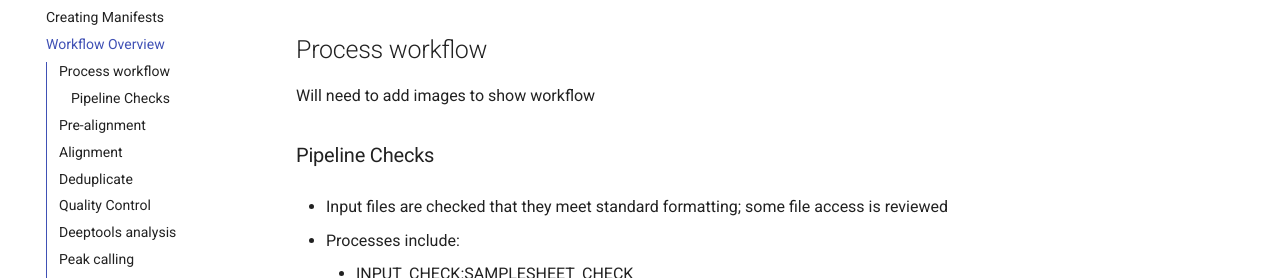
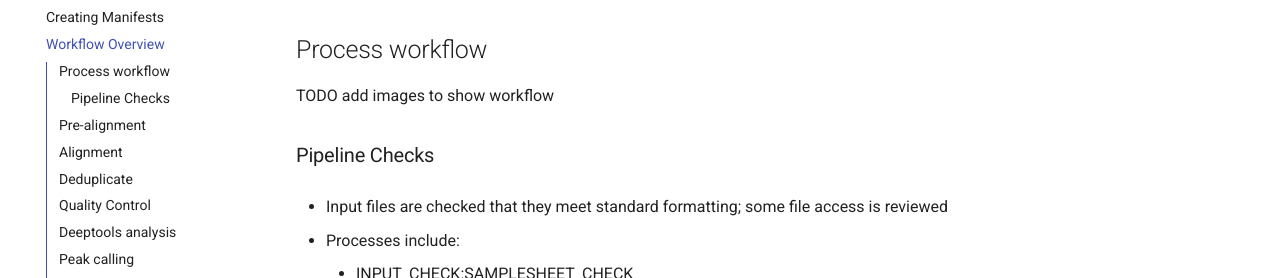
Before and after one commit to abcsFrederick/CHAMPAGNE, an MkDocs documentation site: the page built from docs/workflow.md, in a window 1280 px wide and 900 px high. Shown: the part 196-474 px from the top of the window. Built offline with MkDocs 1.6.1 and Material for MkDocs 9.7.7, drawn with Linux system fonts in a browser that asks for light colours; comment, search, counter and statistics services are not loaded; the version menu is left out.

Commit message:
docs: add todo to docs/workflow.md

```diff
--- a/docs/workflow.md
+++ b/docs/workflow.md
@@ -1,6 +1,6 @@
 ## Process workflow
 
-Will need to add images to show workflow
+TODO add images to show workflow
 
 ### Pipeline Checks
 - Input files are checked that they meet standard formatting; some file access is reviewed
```
